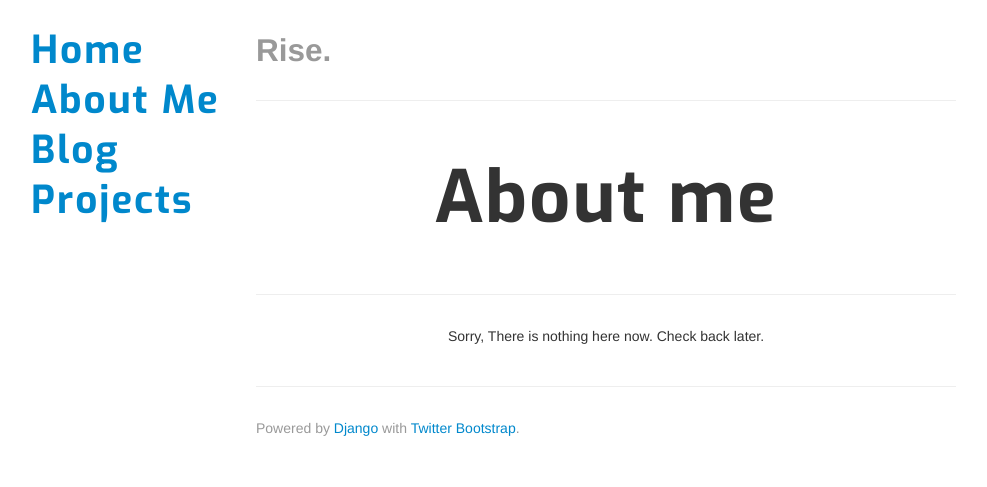
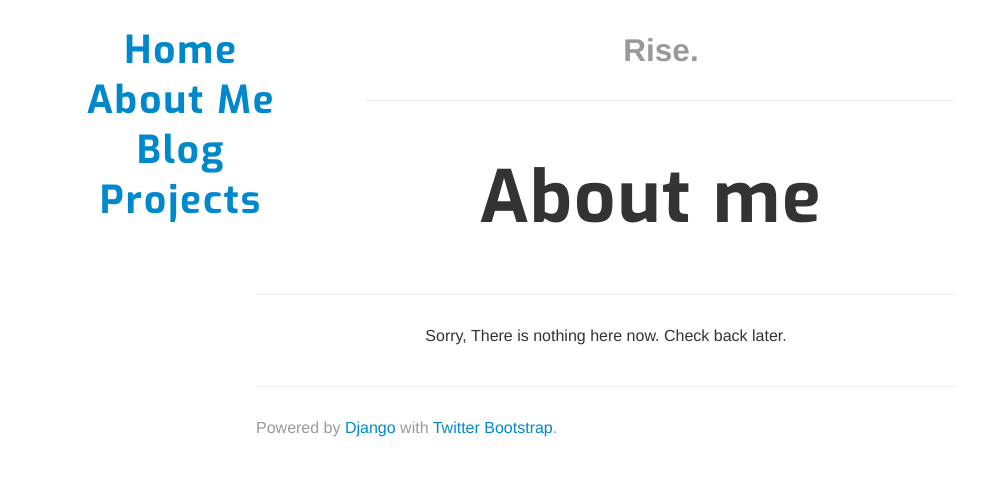
Before and after one commit to mmadil/macroblog, a Django app: page /about/ in a window 1280 px wide. Shown: the top 487 px of the page, without its empty margins (34-1021 px from the left). Run offline with Django 3.2, Linux system fonts and the light colour scheme; data that the repository does not hold is empty; parts of the project's set-up code (start-up, migrations or seed data) failed here and were passed over; some libraries are stand-ins or nearby versions.

Commit message:
minor changes

```diff
--- a/templates/base.html
+++ b/templates/base.html
@@ -56,6 +56,7 @@
       }
       body {
         font-family: "Helvetica Neue", "Helvetica", "Arial", "sans-serif";
+        font-size:100%;
       }
     </style>
     <link href="{{ STATIC_URL }}css/bootstrap-responsive.css" rel="stylesheet">
@@ -66,7 +67,7 @@
     <![endif]-->
   </head>
   <body>
-    <div class="span4" style="position:fixed;">
+    <div class="span4 pull-left text-center">
         <ul class="nav nav-list">
           <li><h1><a href="/">Home</a></h1></li>
           <li><h1><a href="/about/">About Me</a></h1></li>
@@ -76,7 +77,7 @@
     </div>
     <div class="container-narrow">
       <div class="masthead">
-        <h2 class="muted">Rise.</h2>
+        <h2 class="muted text-center">Rise.</h2>
       </div>
       <hr>
       <div class="jumbotron">
```
